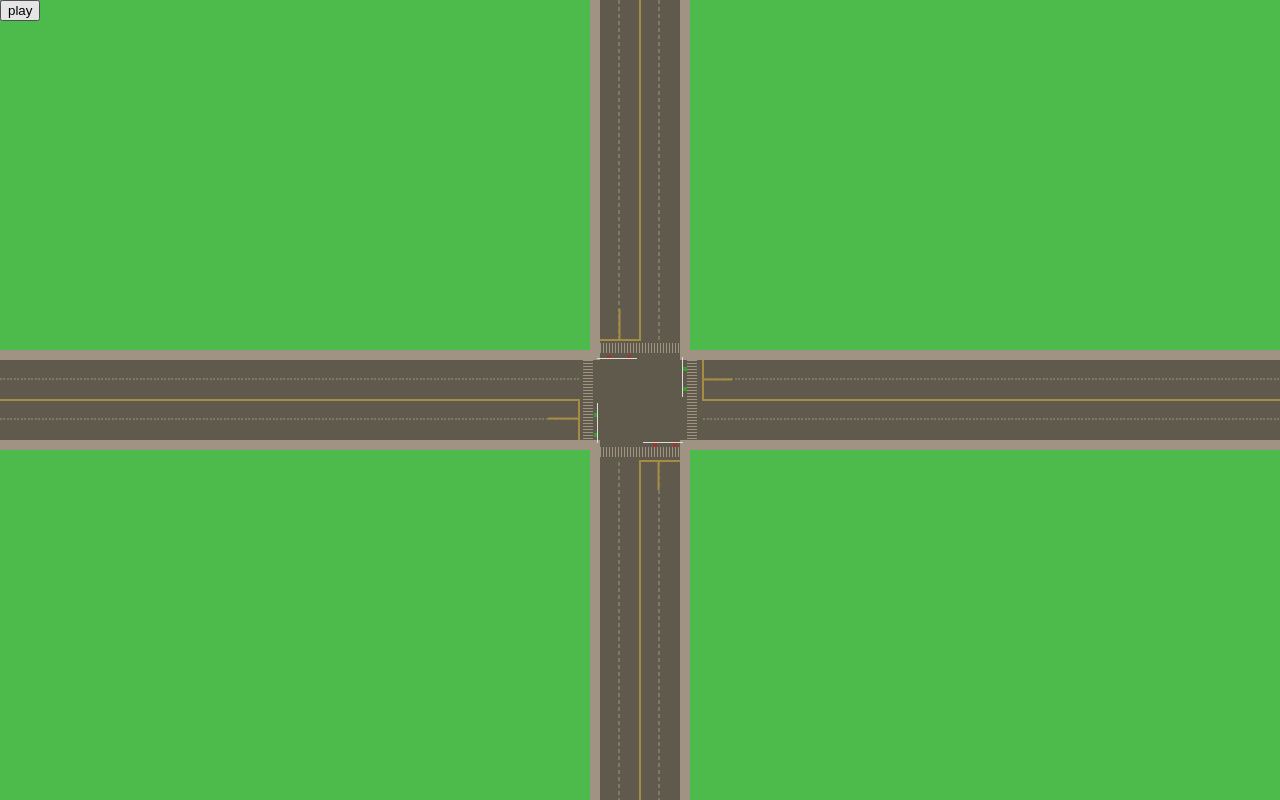
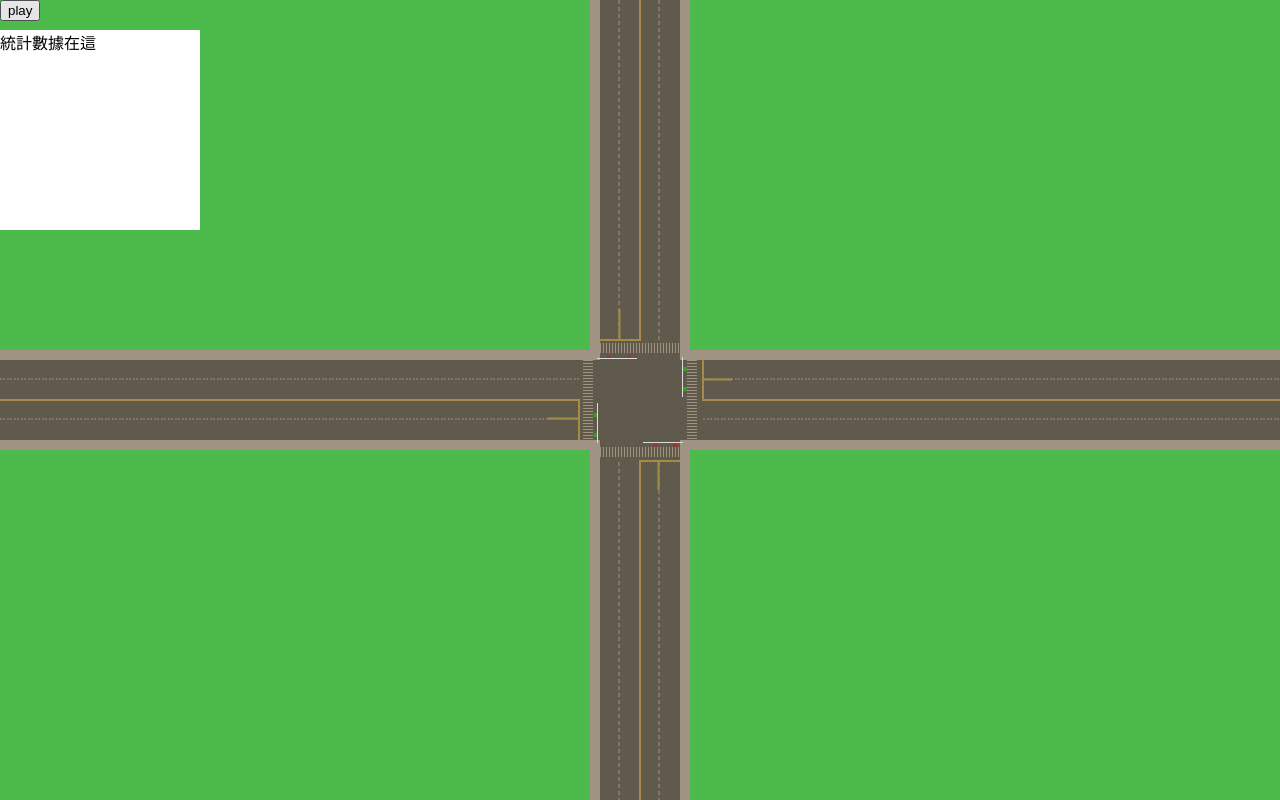
Before and after one commit to jayzhang/traffic, a website built with Parcel: page traffic2.0.html in a window 1280 px wide. Built offline with nearby package versions, Linux system fonts and the light colour scheme.

Commit message:
增加統計數據

```diff
--- a/traffic.css
+++ b/traffic.css
@@ -63,3 +63,11 @@ input[type="range"]::-webkit-slider-thumb {
 button {
     position: absolute;
 }
+
+.static-container {
+    width: 200px;
+    height: 200px;
+    background: #fff;
+    position: fixed;
+    top: 30px;
+}
--- a/traffic2.0.html
+++ b/traffic2.0.html
@@ -14,6 +14,9 @@
 -->
     <canvas></canvas>
     <button id='play'>play</button>
+    <div id="static" class="static-container">
+        統計數據在這
+    </div>
     <script src="./traffic2.0.js"></script>
 </body>
 
```
